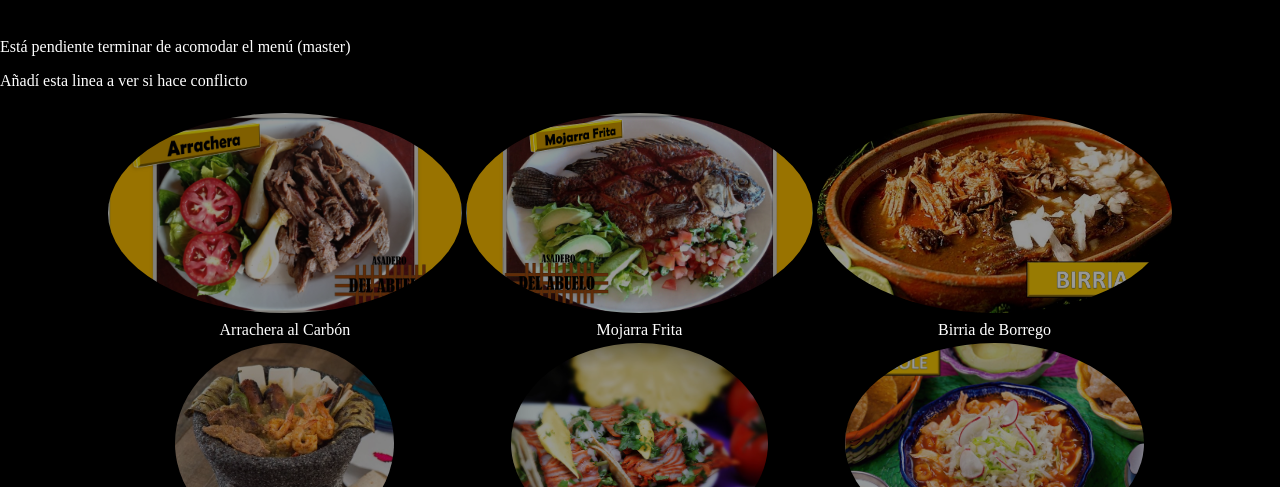
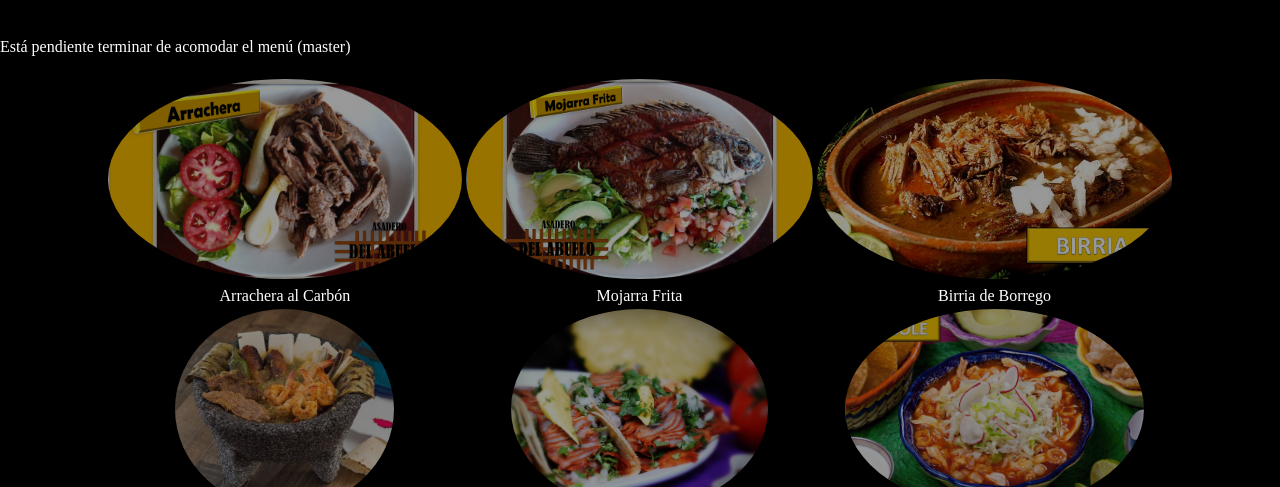
Before and after one commit to RaulAcosta95/Asaderodelabuelo, a plain HTML site: page platillos.html in a window 1280 px wide. Shown: the part 313-800 px from the top of the page. Drawn offline with Linux system fonts and the light colour scheme.

Commit message:
quite la linea del comentario del conflicto

```diff
--- a/platillos.html
+++ b/platillos.html
@@ -38,7 +38,6 @@
 			<article>
 				<h2>Menú</h2>
 				<p>Está pendiente terminar de acomodar el menú (master)</p>
-				<p>Añadí esta linea a ver si hace conflicto</p>
 				<table >
 					<tr> <!-- fila 1 imagenes  -->
 						<td>	<img src="Imagenes/Platillos/P1.jpg" height="200"></td> <!-- columna platillo 1-->
```
